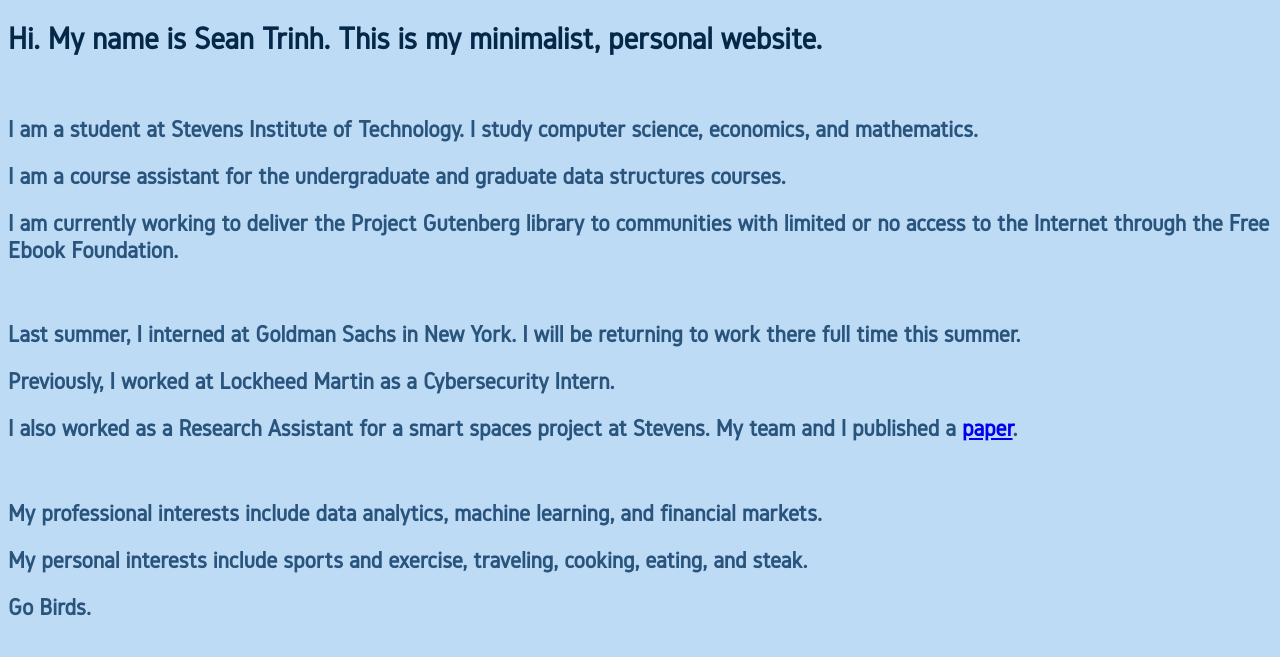
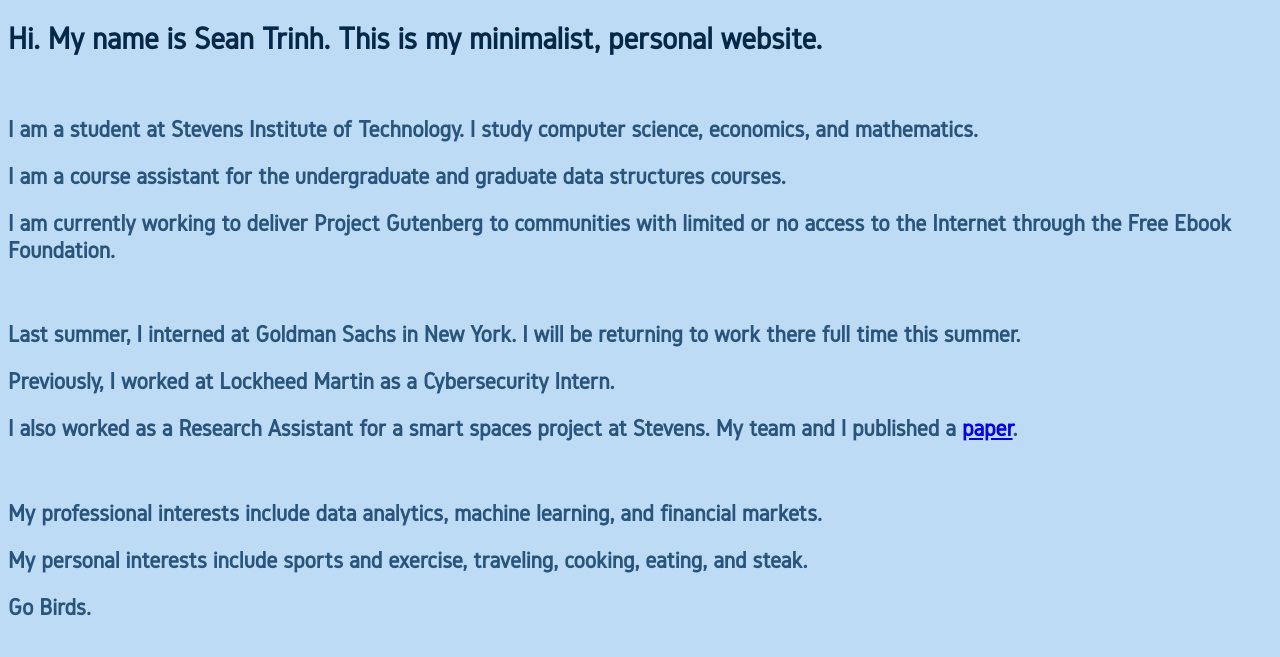
Before and after one commit to seantrinh/seantrinh.github.io, a plain HTML site: page index.html in a window 1280 px wide. Shown: the top 657 px of the page. Drawn offline with Linux system fonts and the light colour scheme.

Commit message:
less words actually

```diff
--- a/index.html
+++ b/index.html
@@ -9,7 +9,7 @@
 		<br>
 		<h2>I am a student at Stevens Institute of Technology. I study computer science, economics, and mathematics.</h2>
 		<h2>I am a course assistant for the undergraduate and graduate data structures courses.</h2>
-		<h2>I am currently working to deliver the Project Gutenberg library to communities with limited or no access to the Internet through the Free Ebook Foundation.</h2>
+		<h2>I am currently working to deliver Project Gutenberg to communities with limited or no access to the Internet through the Free Ebook Foundation.</h2>
 		<br>
 		<h2>Last summer, I interned at Goldman Sachs in New York. I will be returning to work there full time this summer.</h2>
 		<h2>Previously, I worked at Lockheed Martin as a Cybersecurity Intern.</h2>
```
